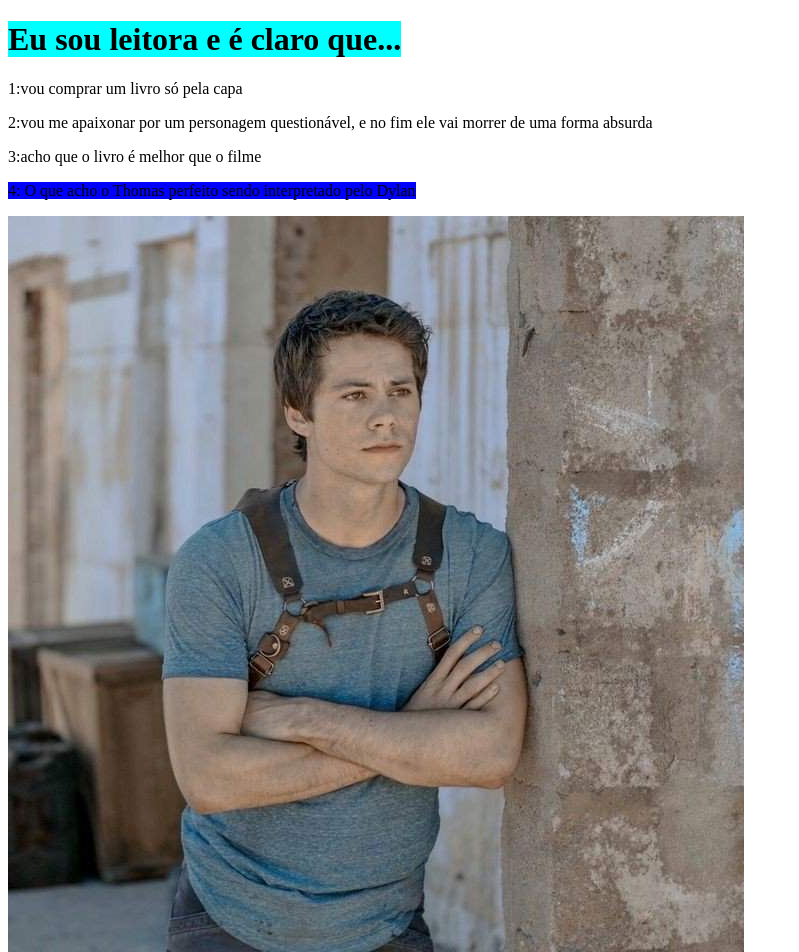
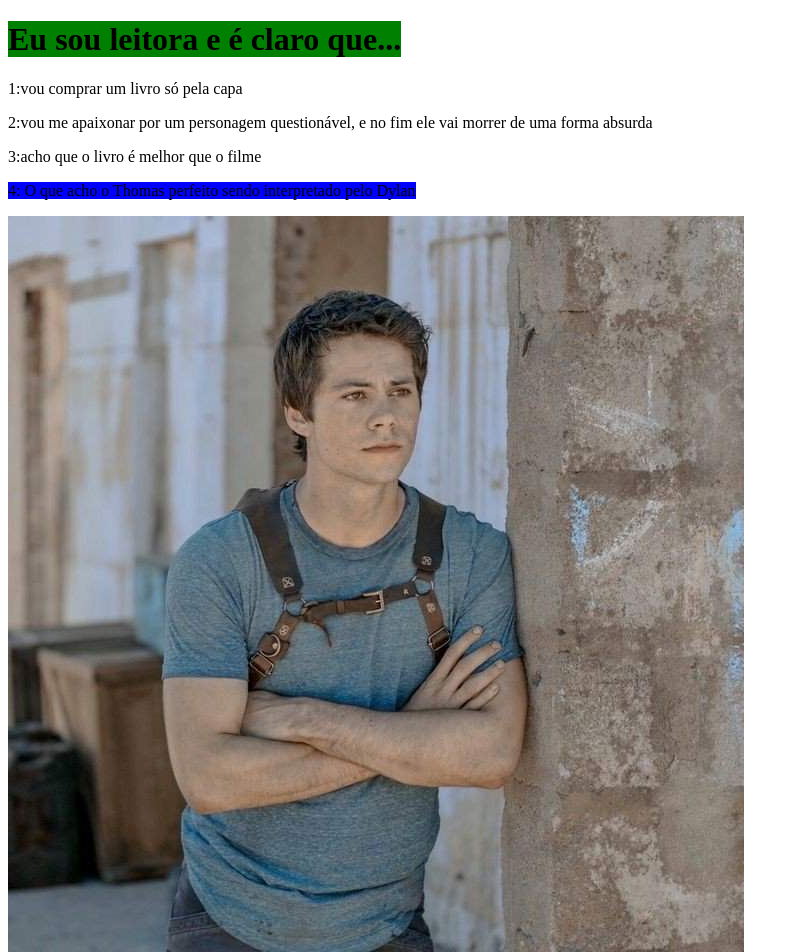
Before and after one commit to EduardaAlessandra/2Binez, a plain HTML site: page index.html in a window 1280 px wide. Shown: the whole page, without its empty margins (0-799 px from the left). Drawn offline with Linux system fonts and the light colour scheme.

Commit message:
Update index.html

```diff
--- a/index.html
+++ b/index.html
@@ -7,7 +7,7 @@
     <link rel="shortcut icon" href="livro.png" "type=image/x-icon">
   </head>
   <body>
-    <h1><mark style="background-color:cyan;">Eu sou leitora e é claro que...</mark></h1>
+    <h1><mark style="background-color:green;">Eu sou leitora e é claro que...</mark></h1>
     <p>1:vou comprar um livro só pela capa</p>
     <p>2:vou me apaixonar por um personagem questionável, e no fim ele vai morrer de uma forma absurda</p>
     <p>3:acho que o livro é melhor que o filme</p>
```
